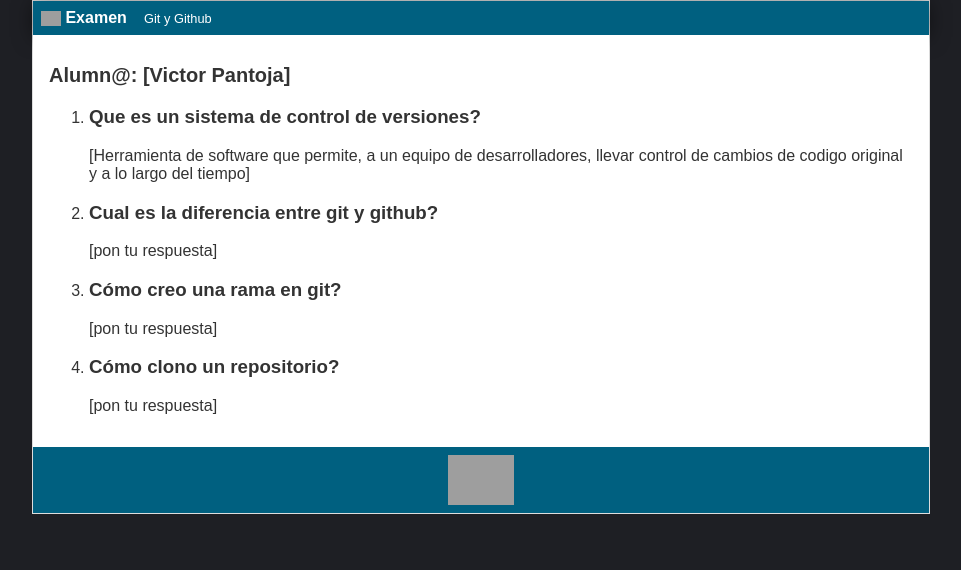
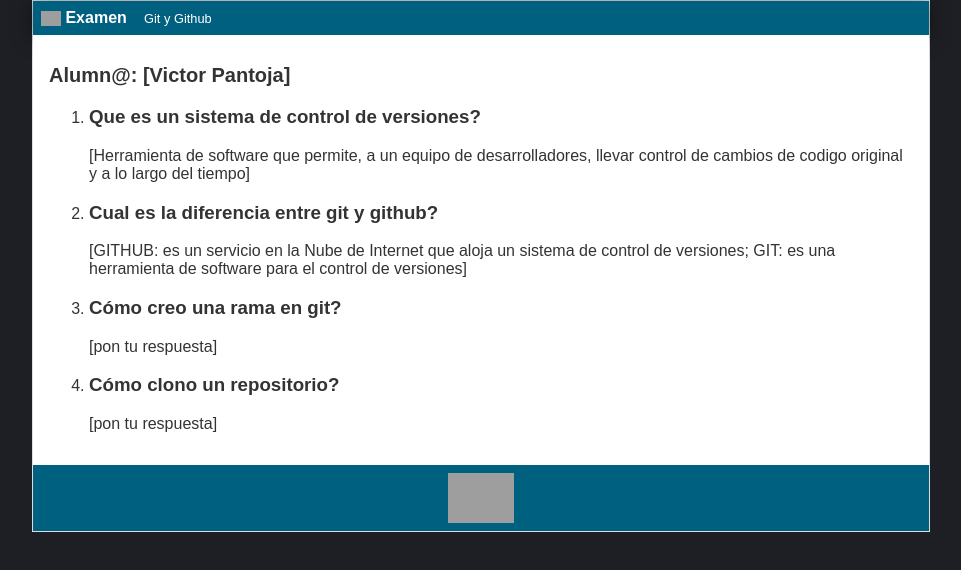
Before and after one commit to vpan1967/devOps-Desafio1, a plain HTML site: page 03_copia/exercise/VICTOR_PANTOJA.html in a window 1280 px wide. Shown: the whole page, without its empty margins (159-1120 px from the left). Drawn offline with Linux system fonts and the light colour scheme; files that its build step writes are made by us from their sources; grey boxes are pictures that could not be loaded.

Commit message:
P2: Diferencia entre GIT y GITHUB

```diff
--- a/03_copia/exercise/VICTOR_PANTOJA.html
+++ b/03_copia/exercise/VICTOR_PANTOJA.html
@@ -24,7 +24,8 @@
                 </li>
                 <li>
                     <h3>Cual es la diferencia entre git y github?</h3>
-                    [pon tu respuesta]
+                    [GITHUB: es un servicio en la Nube de Internet que aloja un sistema de control de versiones;
+                    GIT: es una herramienta de software para el control de versiones]
                 </li>
                 <li>
                     <h3>Cómo creo una rama en git?</h3>
```
